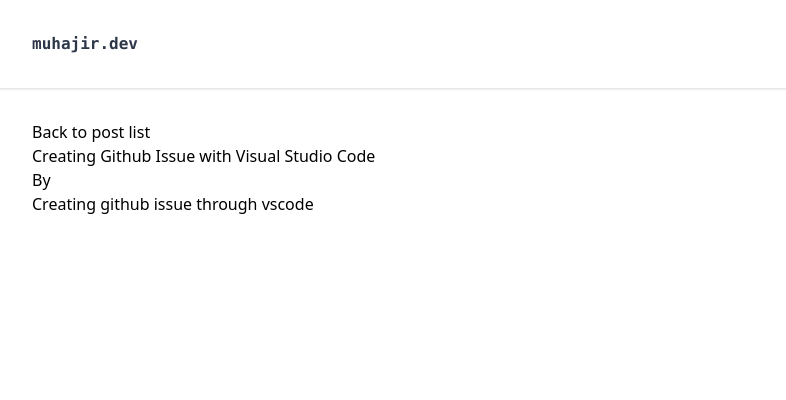
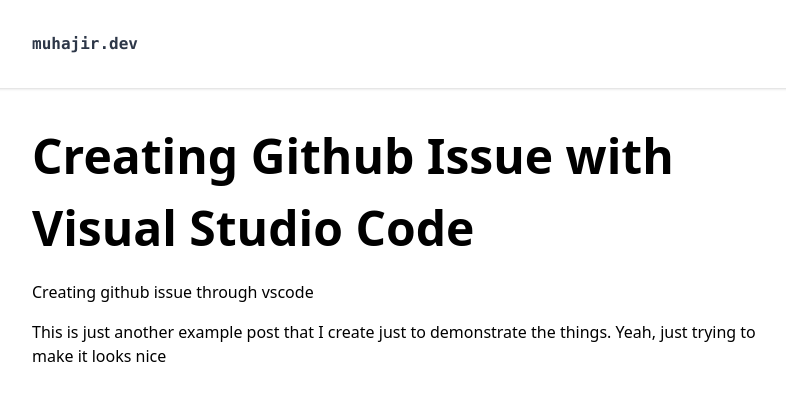
Before and after one commit to muhajirdev/muhajir.dev, a Next.js app: page /post/creating-github-issue-with-visual-studio-code in a window 1280 px wide. Shown: the top 400 px of the page, without its empty margins (224-1010 px from the left). Built offline with nearby package versions, Linux system fonts and the light colour scheme.

Commit message:
style post

```diff
--- a/pages/post/[postname].js
+++ b/pages/post/[postname].js
@@ -1,4 +1,3 @@
-import Link from 'next/link'
 import matter from 'gray-matter'
 import ReactMarkdown from 'react-markdown'
 
@@ -9,12 +8,8 @@
 
   return (
     <Layout pageTitle={`${siteTitle} | ${frontmatter.title}`}>
-      <Link href="/">
-        <a>Back to post list</a>
-      </Link>
-      <article>
-        <h1>{frontmatter.title}</h1>
-        <p>By {frontmatter.author}</p>
+      <article className="max-w-4xl post">
+        <h1 className="text-5xl font-bold mb-4">{frontmatter.title}</h1>
         <div>
           <ReactMarkdown source={markdownBody} />
         </div>
--- a/postcss.config.js
+++ b/postcss.config.js
@@ -1,3 +1,9 @@
 module.exports = {
-  plugins: ['tailwindcss', 'postcss-flexbugs-fixes', 'postcss-preset-env'],
+  plugins: {
+    tailwindcss: {},
+    'postcss-flexbugs-fixes': {},
+    'postcss-preset-env': {
+      stage: 1,
+    },
+  },
 }
--- a/posts/creating-github-issue-with-visual-studio-code.md
+++ b/posts/creating-github-issue-with-visual-studio-code.md
@@ -2,3 +2,5 @@
 title: Creating Github Issue with Visual Studio Code
 ---
 Creating github issue through vscode
+
+This is just another example post that I create just to demonstrate the things. Yeah, just trying to make it looks nice
--- a/style.css
+++ b/style.css
@@ -3,3 +3,9 @@
 @tailwind components;
 
 @tailwind utilities;
+
+.post {
+  & p {
+    @apply mb-4;
+  }
+}
```
